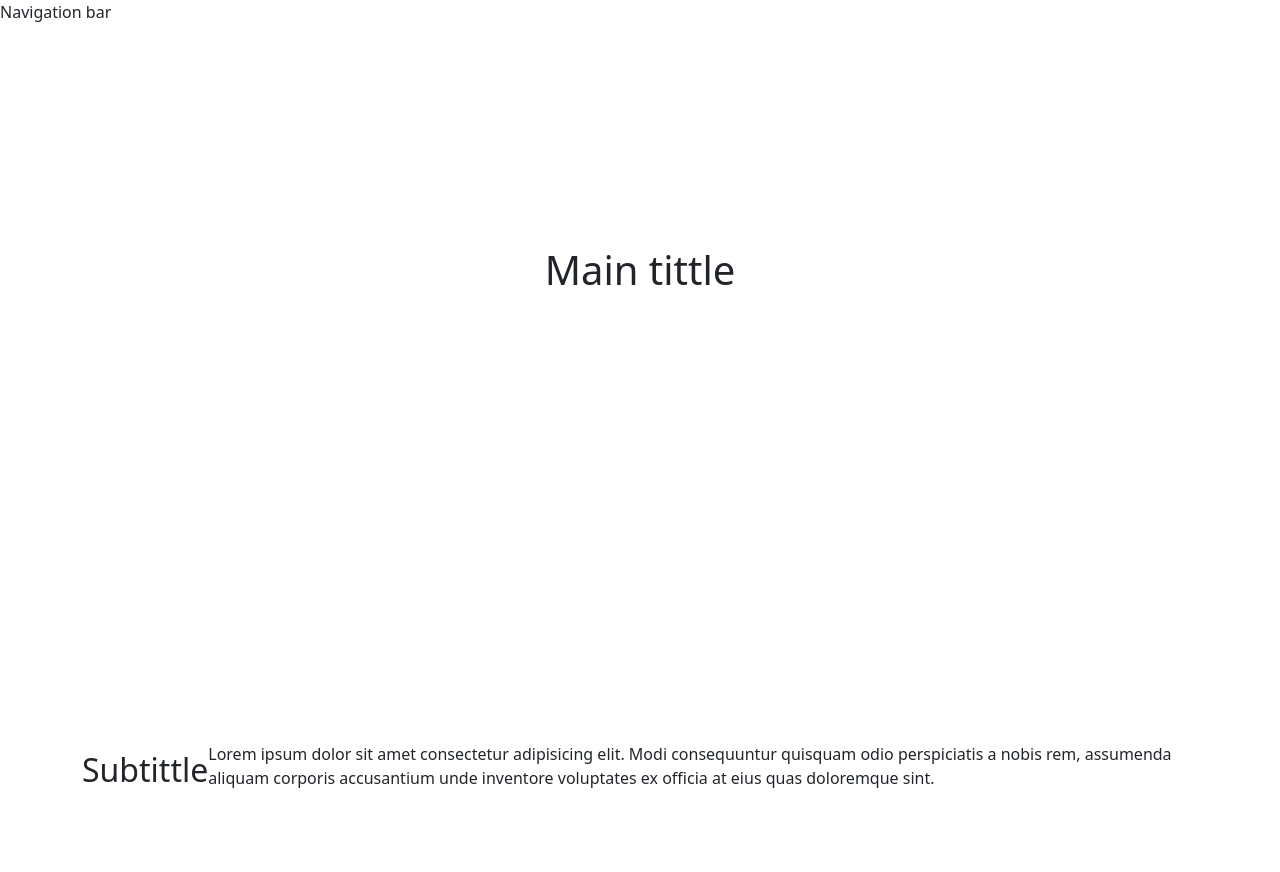
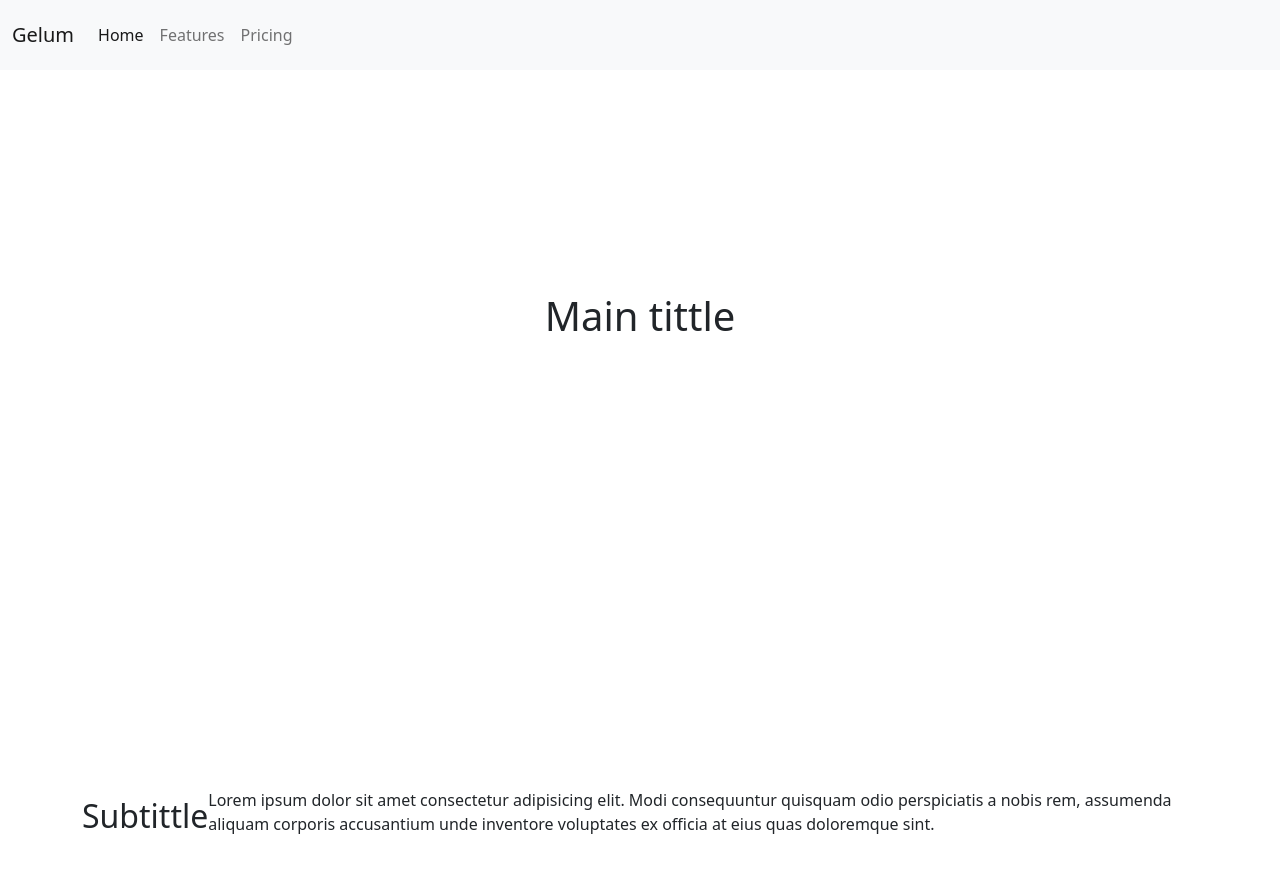
Before and after one commit to gonzaloPukiMurua/project_card_js, a website: page index.html in a window 1280 px wide. Shown: the top 872 px of the page. Drawn offline with nearby package versions, Linux system fonts and the light colour scheme; files that its build step writes are made by us from their sources.

Commit message:
Agregado de componente NavBar

```diff
--- a/index.html
+++ b/index.html
@@ -9,9 +9,28 @@
     <title>Document</title>
 </head>
 <body>
-    <nav>
-        <div>Navigation bar</div>
-    </nav>
+    <!--NavBarnpm -->
+    <nav class="navbar navbar-expand-lg navbar-light bg-light">
+        <div class="container-fluid">
+          <a class="navbar-brand" href="index.html">Gelum</a>
+          <button class="navbar-toggler" type="button" data-bs-toggle="collapse" data-bs-target="#navbarNav" aria-controls="navbarNav" aria-expanded="false" aria-label="Toggle navigation">
+            <span class="navbar-toggler-icon"></span>
+          </button>
+          <div class="collapse navbar-collapse" id="navbarNav">
+            <ul class="navbar-nav">
+              <li class="nav-item">
+                <a class="nav-link active" aria-current="page" href="#">Home</a>
+              </li>
+              <li class="nav-item">
+                <a class="nav-link" href="#">Features</a>
+              </li>
+              <li class="nav-item">
+                <a class="nav-link" href="#">Pricing</a>
+              </li>
+            </ul>
+          </div>
+        </div>
+      </nav>
     <header class="container header">
         <h1>Main tittle</h1>
     </header>
--- a/package.json
+++ b/package.json
@@ -5,7 +5,7 @@
   "main": "index.js",
   "scripts": {
     "test": "echo \"Error: no test specified\" && exit 1",
-    "build-css": "node-sass --include-path scss style/scss/main.scss style/css/main.css",
+    "build-css": "node-sass --include-path scss style/scss/style.scss style/css/style.css",
     "watch-css": "nodemon -e scss -x \"npm run build-css\""
   },
   "repository": {
--- /dev/null
+++ b/style/scss/components/_navigation.scss
@@ -0,0 +1,6 @@
+nav.navbar{
+    min-height: 70px;
+    height: auto;
+    max-height: 140px;
+
+}
--- a/style/scss/style.scss
+++ b/style/scss/style.scss
@@ -5,7 +5,7 @@
 @import "components/buttons";
 @import "components/forms";
 @import "components/gallery";
+@import "components/navigation";
 @import "layouts/container";
 @import "layouts/footer";
 @import "layouts/header";
-@import "layouts/navigation";
```
Also changed, not shown: style/css/style.css (added), style/scss/layouts/_navigation.scss (deleted).
